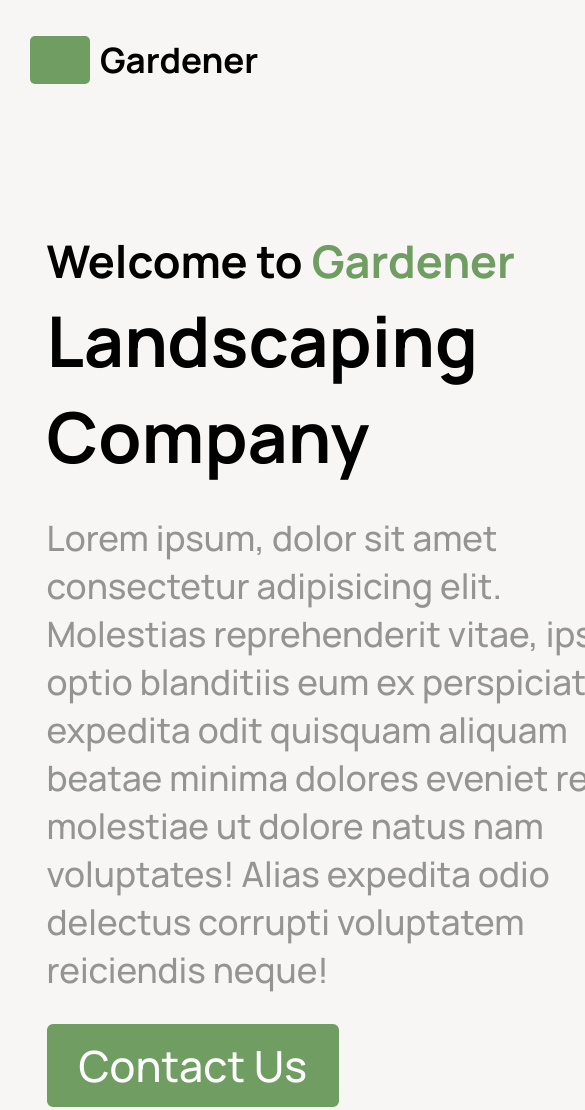
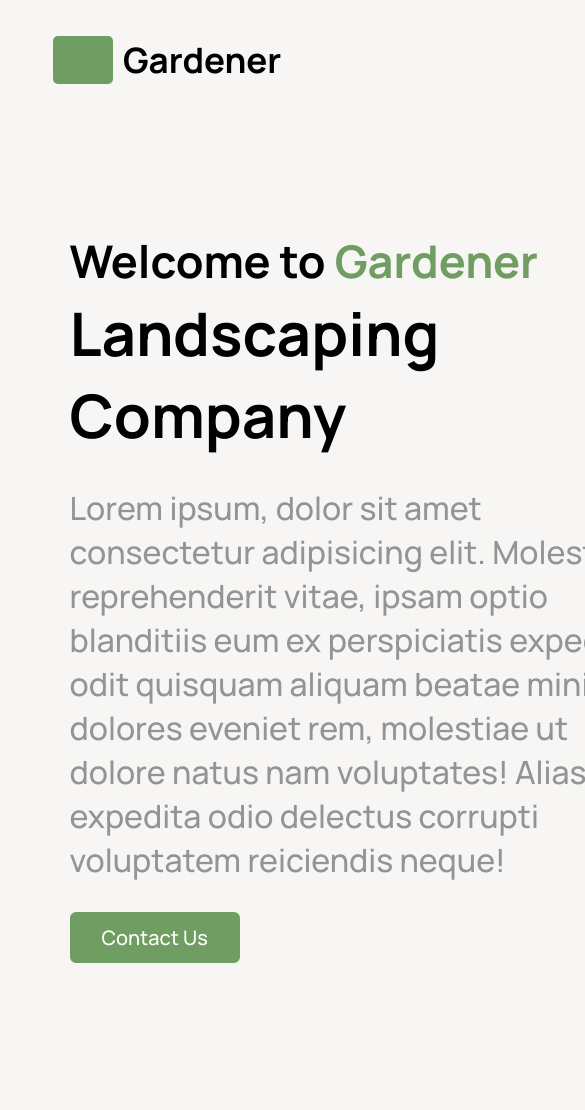
Before and after one commit to Karma-1710/Karma_FE_works, a plain HTML site: page Garden.html in a window 390 px wide. Shown: the top 1110 px of the page, 585 px wide, since content can reach past the window. Drawn offline with nearby package versions, Linux system fonts and the light colour scheme; files whose address does not match are found by name.

Commit message:
media responsiveness

```diff
--- a/gardenstyle.css
+++ b/gardenstyle.css
@@ -491,3 +491,19 @@ body{
 
 
 }
+@media(max-width: 690px){
+    .max-width{
+        padding: 0 23px;
+    }
+    .home .home-content .text-2{
+        font-size: 60px;
+    }
+    .home .home-content .text-3{
+        font-size: 32px;
+    }
+    .home .home-content a{
+        font-size: 20px;
+    }
+
+
+}
```
